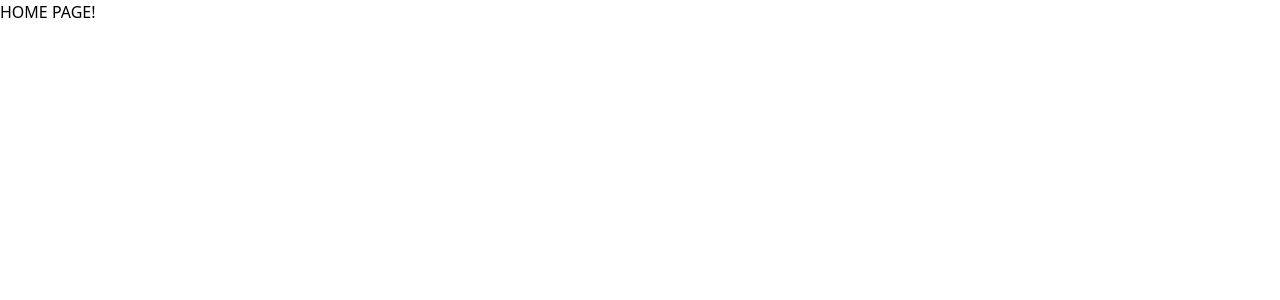
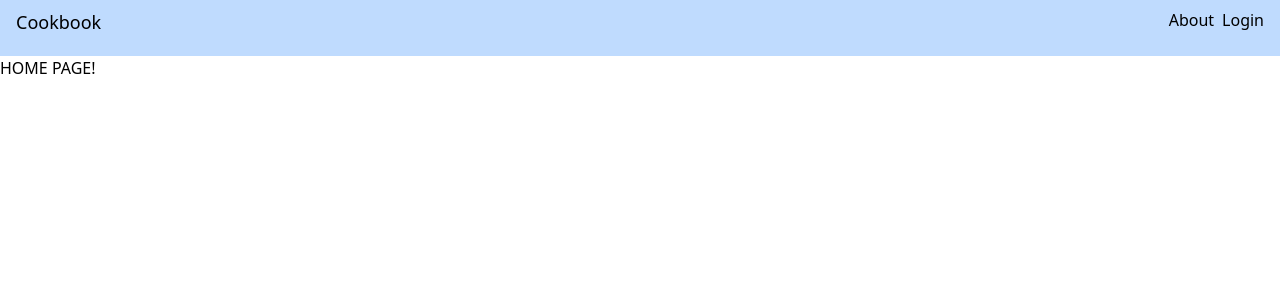
Before and after one commit to niceWizzard/django_cookbook, a Django app: page / in a window 1280 px wide. Before the commit the part shown is almost empty. Shown: the top 300 px of the page. Run offline with Django 5.2, Linux system fonts and the light colour scheme; style sheets or scripts are compiled from the project's sources; some libraries are stand-ins or nearby versions.

Commit message:
Added some header in layout

```diff
--- a/templates/layout.html
+++ b/templates/layout.html
@@ -17,6 +17,17 @@
 
 </head>
 <body>
-    {% block content %}{% endblock content %}
+    <header class="bg-blue-200 min-h-[7vh]">
+        <div class="flex px-4 py-2 justify-between">
+            <h1 class="text-lg">Cookbook</h1>
+            <nav class="flex gap-2">
+                <a href="/">About</a>
+                <a href="/">Login</a>
+            </nav>
+        </div>
+    </header>
+    <main>
+        {% block content %}{% endblock content %}
+    </main>
 </body>
 </html>
```
